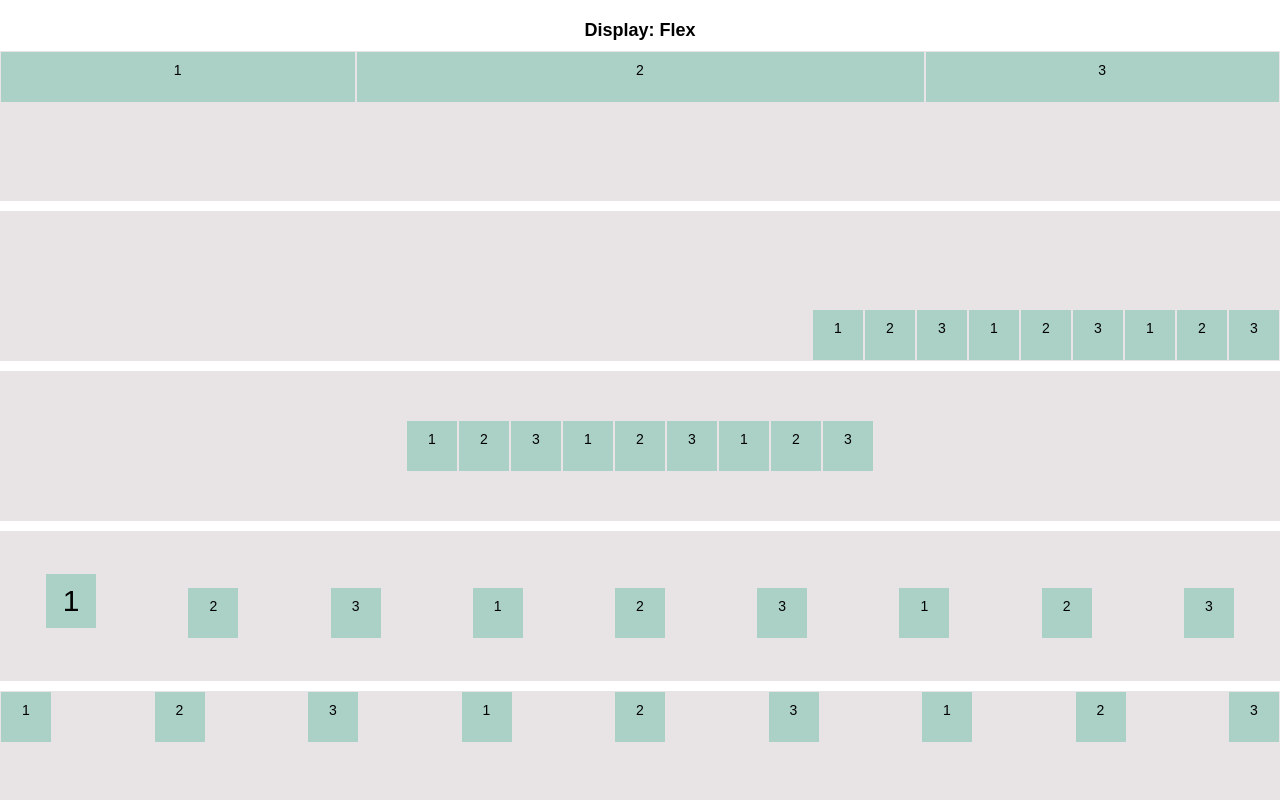
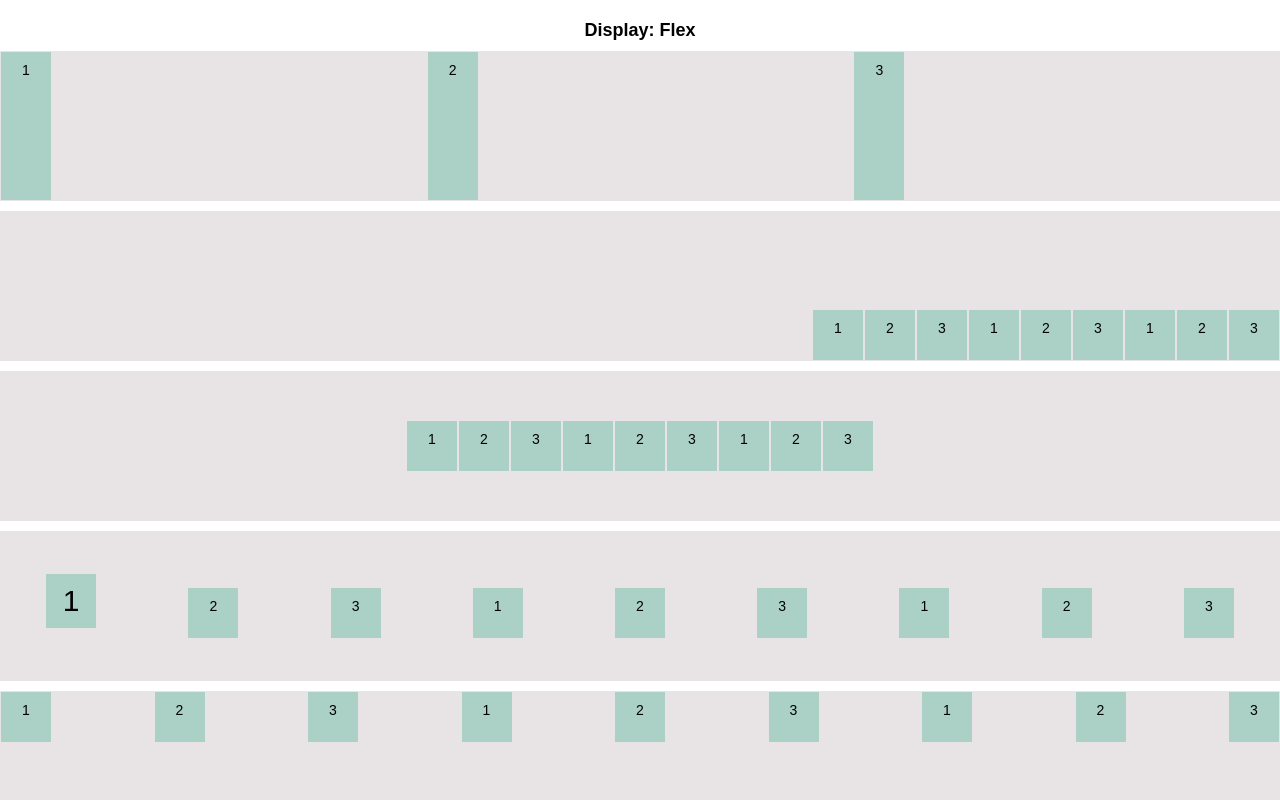
Before and after one commit to TreJpg/HW-12-, a plain HTML site: page index.html in a window 1280 px wide. Shown: the top 800 px of the page. Drawn offline with Linux system fonts and the light colour scheme.

Commit message:
adjusted flex-direction

```diff
--- a/style.css
+++ b/style.css
@@ -42,9 +42,10 @@ body{
 }
 
 .start {
-justify-content: flex-start;
+/*justify-content: flex-start;
 align-items: flex-start;
-align-content: flex-start;
+align-content: flex-start;*/
+flex-direction: column;
 }
 
 .end {
@@ -64,6 +65,7 @@ align-content: flex-end;
 justify-content: space-around;
 align-items: baseline;
 align-content: space-around;
+flex-wrap:wrap
 }
 
 .between {
```
